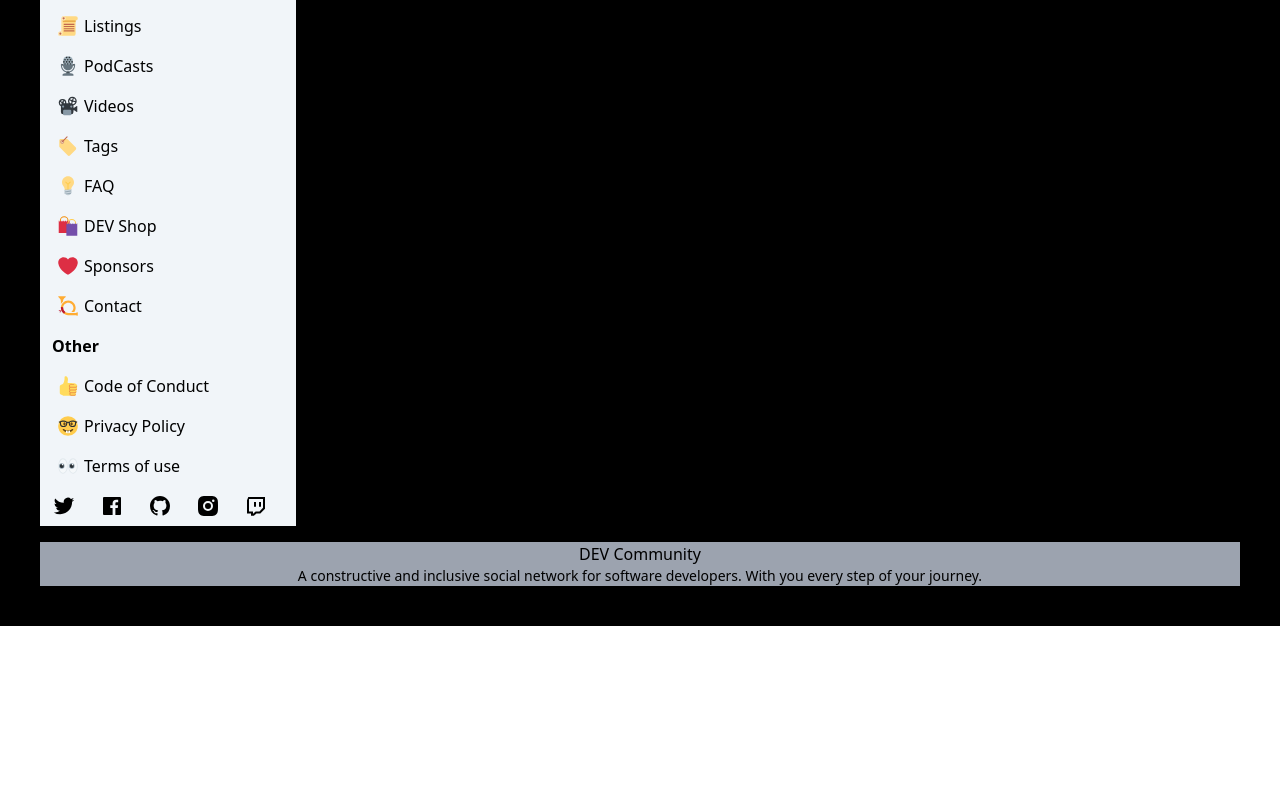
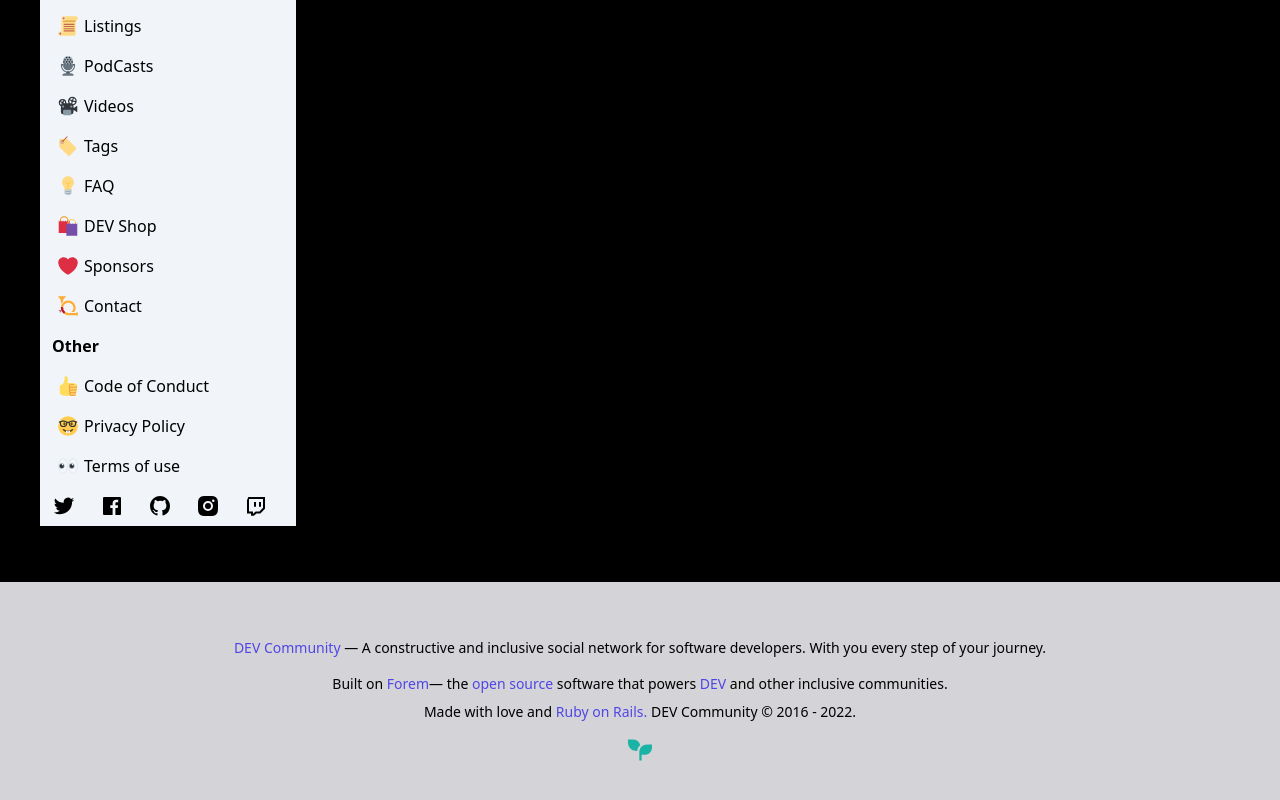
Before and after one commit to lacdev/devto-react-clone, a React (Create React App) app: page / in a window 1280 px wide. Shown: the part 334-1134 px from the top of the page. Before the commit the page ends 960 px from the top, so only its background shows below. Built offline with nearby package versions, Linux system fonts and the light colour scheme.

Commit message:
Cuarto componente Footer

```diff
--- a/src/App.js
+++ b/src/App.js
@@ -22,9 +22,9 @@ const App = () => {
       <IconList/>
       <OtherList/>
       <SocialMediaIcons/>
+
+      </Container>
       <Footer/>
-      </Container>
-
     </div>
   )
 }
--- a/src/components/Footer.js
+++ b/src/components/Footer.js
@@ -2,19 +2,47 @@ import React from 'react'
 
 function Footer() {
 
-    const parent = 'container w-full h-auto bg-gray-400'
-    const confoot = 'flex flex-col justify-content'
-    const textdecoration = 'font-medium decoration-indigo-600 '
-    const foottext = 'text-sm'
+    const parent = 'container min-w-full h-auto p-12 bg-zinc-300 text-center'
+    const confoot = 'flex flex-col justify-center'
+    const textdecoration = 'font-medium text-indigo-600 '
+    const textdecoration2 = 'text-indigo-600'
+    const foottext = 'text-sm m-2'
+    const footicon = 'relative p-2 self-center'
     return (
         <footer className={parent}>
             <div className={confoot}>
-             <p className={textdecoration}> DEV Community </p><p className={foottext}> A constructive and inclusive social network for software developers. With you every step of your journey.</p>
+                 <p className={foottext}> <label className={textdecoration}> DEV Community </label> — A constructive and inclusive social network for software developers. With you every step of your journey.</p>
+
              <div>
+             <p className={foottext}>  Built on
+             <label className={textdecoration2} > Forem</label>
+              — the
+             <label className={textdecoration2}> open source </label>
+              software that powers
+             <label className={textdecoration2}> DEV </label>
+              and other inclusive communities.
+              </p>
+             <p className={foottext}> Made with love and
+             <label className={textdecoration2}> Ruby on Rails. </label>
+              DEV Community © 2016 - 2022.
+              </p>
 
              </div>
+             <div className={footicon} >
+            <svg xmlns="http://www.w3.org/2000/svg" width="24" height="24" viewBox="0 0 24 24" fill="none" role="img" aria-labelledby="a1oq2bptut6uiiuiq4gvwodxfo8gicqz" class="c-link__icon crayons-icon crayons-icon--default"><title id="a1oq2bptut6uiiuiq4gvwodxfo8gicqz">Forem logo</title>
+               <g clip-path="url(#clip0)" fill="#1AB3A6">
+                <path d="M4.603 1.438a8.056 8.056 0 017.643 5.478 8.543 8.543 0 00-3.023 5.968H8.054C3.606 12.884 0 9.296 0 4.87V1.468a.03.03 0 01.03-.03h4.573zM23.97 6.515a.03.03 0 01.03.03v2.833c0 4.11-3.354 7.442-7.491 7.442h-2.881v5.726h-2.305V14.53l.022-1.145c.294-3.843 3.526-6.87 7.469-6.87h5.155z"></path>
+                </g>
+                <defs>
+                   <clipPath id="clip0">
+                     <path fill="#fff" d="M0 0h24v24H0z"></path>
+                    </clipPath>
+                      </defs>
+                       </svg>
+            </div>
 
             </div>
+
 
         </footer>
     )
```
